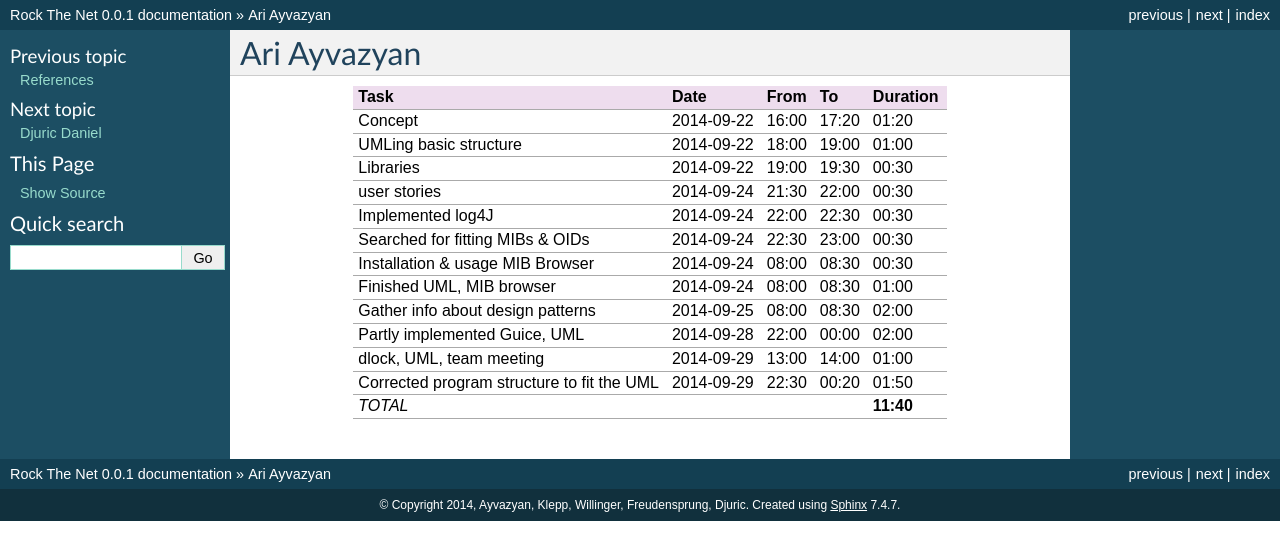
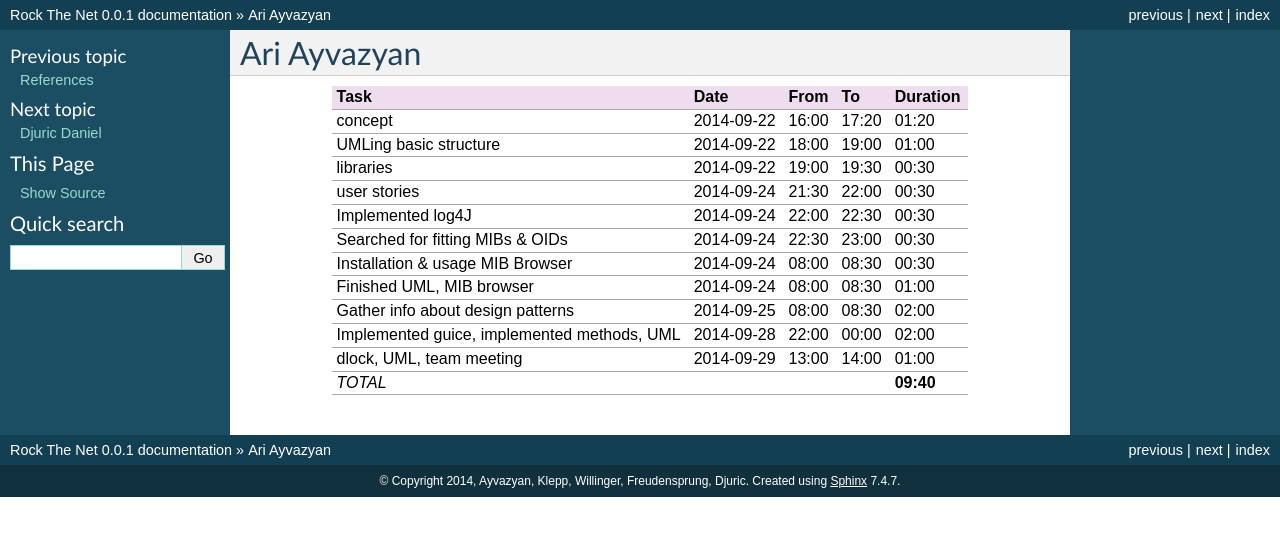
Before and after one commit to aayvazyan-tgm/RouterManagementProject_RockTheNet, a Sphinx documentation site: the page built from docs/timerecording_ayvazyan.rst, in a window 1280 px wide. Shown: the top 560 px of the page. Built offline with Sphinx 7.4.7, drawn with Linux system fonts in a browser that asks for light colours.

Commit message:
Revert "Spelling"
This reverts commit 167b602a8fff433e4f6b5add5372aced59550bdc.

```diff
--- a/docs/timerecording_ayvazyan.rst
+++ b/docs/timerecording_ayvazyan.rst
@@ -1,20 +1,19 @@
 Ari Ayvazyan
 ============
 
-==================================================================== ========== ===== ===== =========
-Task                                                                 Date       From  To    Duration
-==================================================================== ========== ===== ===== =========
-Concept                                                              2014-09-22 16:00 17:20   01:20
-UMLing basic structure                                               2014-09-22 18:00 19:00   01:00
-Libraries                                                            2014-09-22 19:00 19:30   00:30
-user stories                                                         2014-09-24 21:30 22:00   00:30
-Implemented log4J                                                    2014-09-24 22:00 22:30   00:30
-Searched for fitting MIBs & OIDs                                     2014-09-24 22:30 23:00   00:30
-Installation & usage MIB Browser                                     2014-09-24 08:00 08:30   00:30
-Finished UML, MIB browser                                            2014-09-24 08:00 08:30   01:00
-Gather info about design patterns                                    2014-09-25 08:00 08:30   02:00
-Partly implemented Guice, UML                                        2014-09-28 22:00 00:00   02:00
-dlock, UML, team meeting                                             2014-09-29 13:00 14:00   01:00
-Corrected program structure to fit the UML                           2014-09-29 22:30 00:20   01:50
-*TOTAL*                                                                                     **11:40**
-==================================================================== ========== ===== ===== =========
+============================================== ========== ===== ===== =========
+Task                                           Date       From  To    Duration
+============================================== ========== ===== ===== =========
+concept                                        2014-09-22 16:00 17:20   01:20
+UMLing basic structure                         2014-09-22 18:00 19:00   01:00
+libraries                                      2014-09-22 19:00 19:30   00:30
+user stories                                   2014-09-24 21:30 22:00   00:30
+Implemented log4J                              2014-09-24 22:00 22:30   00:30
+Searched for fitting MIBs & OIDs               2014-09-24 22:30 23:00   00:30
+Installation & usage MIB Browser               2014-09-24 08:00 08:30   00:30
+Finished UML, MIB browser                      2014-09-24 08:00 08:30   01:00
+Gather info about design patterns              2014-09-25 08:00 08:30   02:00
+Implemented guice, implemented methods, UML    2014-09-28 22:00 00:00   02:00
+dlock, UML, team meeting                       2014-09-29 13:00 14:00   01:00
+*TOTAL*                                                               **09:40**
+============================================== ========== ===== ===== =========
```
Also changed, not shown: 1 other file.
